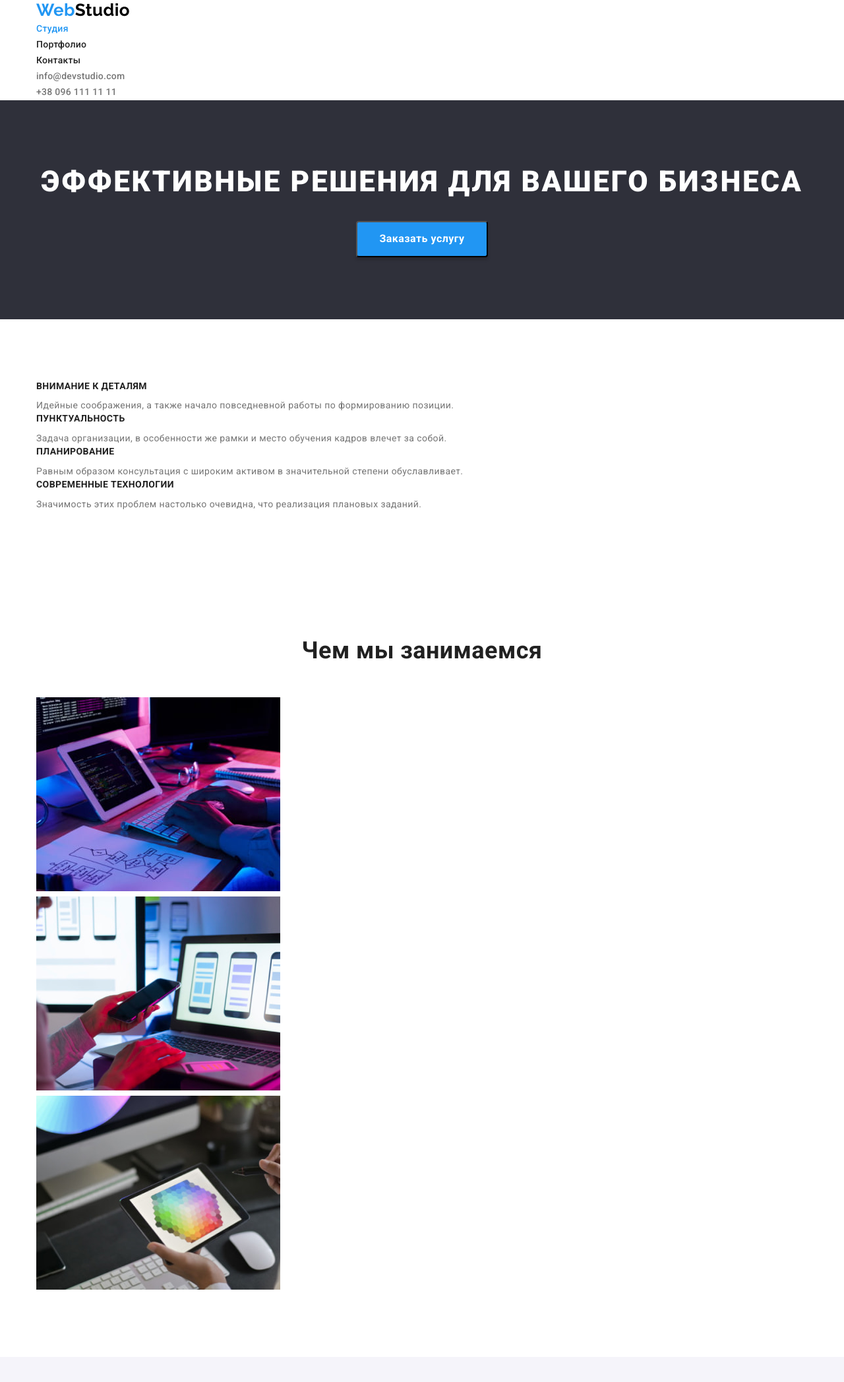
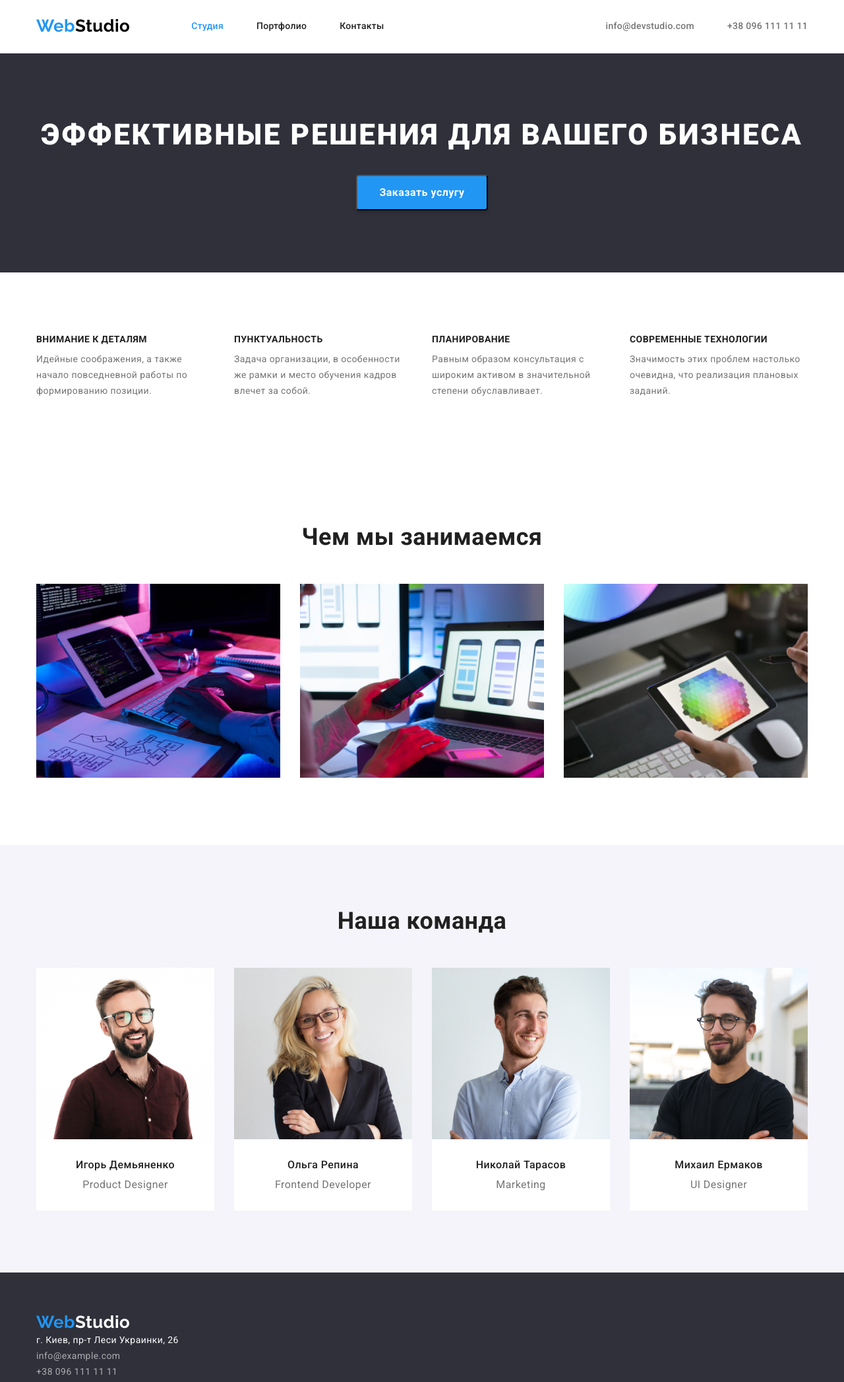
Before and after one commit to ihorigor/goit-markup-hw-03, a plain HTML site: page index.html in a window 1280 px wide. Shown: the top 2095 px of the page at 66% size. Drawn offline with nearby package versions, Linux system fonts and the light colour scheme.

Commit message:
добавляет flex разметку

```diff
--- a/css/styles.css
+++ b/css/styles.css
@@ -19,6 +19,7 @@ color: #188ce8;
 	--background-color-primary: #e5e5e5;
 	--logo-color: #000000;
 	--text-color-a-canal: rgba(255, 255, 255, 0.6);
+	--card-set-gap: 30px;
 }
 body {
 	color: var(--primary-text-color);
@@ -42,6 +43,7 @@ ul {
 	padding: 0;
 	margin: 0;
 }
+
 .container {
 	width: 1200px;
 	padding-left: 15px;
@@ -53,15 +55,21 @@ ul {
 	padding-top: 94px;
 	padding-bottom: 94px;
 }
-/* сброс точек */
-.list {
-	list-style: none;
+/* header */
+.header {
+	border-bottom: 1px solid #ececec;
+}
+.container.flex {
+	display: flex;
+	align-items: center;
 }
 /* логотип */
 .logo {
+	display: flex;
+	align-items: center;
+	margin-right: 93px;
 	color: var(--accent-color);
 	font-family: Raleway, sans-serif;
-
 	font-weight: 700;
 	font-size: 26px;
 	line-height: 1.2;
@@ -72,7 +80,20 @@ ul {
 }
 
 /* site-nav */
+.list.flex {
+	display: flex;
+}
+.site-nav.list {
+	display: flex;
+}
+.list .item:not(:last-child) {
+	margin-right: 50px;
+}
 .site-nav .link {
+	display: block;
+	padding-top: 32px;
+	padding-bottom: 32px;
+
 	color: var(--title-text-color);
 
 	font-weight: 500;
@@ -88,7 +109,13 @@ ul {
 	color: var(--accent-color);
 }
 /* телефон эмейл */
+
+.auth-nav {
+	margin-left: auto;
+}
 .auth-nav .link {
+	display: block;
+
 	color: var(--primary-text-color);
 
 	font-weight: 500;
@@ -135,7 +162,11 @@ ul {
 	background-color: var(--bgc-color-section);
 	text-align: center;
 }
-/* benefits */
+/* benefits преймушества  */
+.list.benefits-flex {
+	flex-wrap: wrap;
+	display: flex;
+}
 .section-title.benefits {
 	margin-bottom: 10px;
 	font-weight: 700;
@@ -143,14 +174,29 @@ ul {
 	line-height: 1.14;
 	text-transform: uppercase;
 }
+.item-f {
+	width: 270px;
+	margin-right: 30px;
+}
+.item-f:last-child {
+	margin-right: 0;
+}
 /* team */
 .img {
 	margin-bottom: 30px;
+	display: block;
 }
 .team-text {
 	margin-bottom: 30px;
 	font-size: 16px;
 	line-height: 1.2;
+}
+/* work */
+.item-work {
+	margin-right: 30px;
+}
+.list.flex .item-work:last-child {
+	margin-right: 0;
 }
 /* КНОПКИ button */
 .hero .button {
@@ -169,7 +215,7 @@ ul {
 }
 .button {
 	display: inline-block;
-
+	padding: 6px 22px;
 	background: var(--primary-bg-color);
 	color: var(--title-text-color);
 	font-family: 'Roboto';
@@ -188,18 +234,27 @@ ul {
 }
 .button.current {
 	background-color: var(--accent-color);
+	color: var(--primary-white-color);
+}
+.button-flex {
+	margin-right: 8px;
 }
 /* FUTER */
 /* физический адрес */
 .link-gm {
 	color: var(--primary-white-color);
+	margin-bottom: 9px;
 	font-style: normal;
 	text-decoration: none;
 }
 .footer {
 	background-color: var(--bgc-color-section);
+	padding-top: 60px;
+	padding-bottom: 60px;
 }
-
+.footer .container .auth-nav {
+	display: block;
+}
 .footer .logo-text {
 	color: var(--primary-white-color);
 }
@@ -210,10 +265,17 @@ ul {
 	font-weight: 400;
 	text-decoration: none;
 }
-
+.footer-link.margin {
+	margin-bottom: 9px;
+}
 /* картинки фон */
-.list-img {
+.item-img {
+	margin-right: 30px;
 	background-color: var(--primary-white-color);
+	text-align: center;
+}
+.list.flex .item-img:last-child {
+	margin-right: 0;
 }
 .section.team {
 	background: var(--primary-bg-color);
@@ -232,4 +294,26 @@ ul {
 }
 .link-portfolio {
 	text-decoration: none;
+	display: block;
 }
+.list.portfolio-flex {
+	display: flex;
+	flex-wrap: wrap;
+	margin-top: 50px;
+}
+
+.card-content {
+	padding-left: 24px;
+	padding-right: 24px;
+	padding-top: 20px;
+	padding-bottom: 20px;
+}
+.img-portfolio {
+	display: block;
+}
+.list-img {
+	margin-right: 30px;
+}
+.list.portfolio-flex .list-img:nth-child(3n + 3) {
+	margin-right: 0px;
+}
--- a/index.html
+++ b/index.html
@@ -4,7 +4,7 @@
 		<meta charset="UTF-8" />
 		<meta http-equiv="X-UA-Compatible" content="IE=edge" />
 		<meta name="viewport" content="width=device-width, initial-scale=1.0" />
-		<title>hw2</title>
+		<title>hw3</title>
 		<link rel="preconnect" href="https://fonts.googleapis.com" />
 		<link rel="preconnect" href="https://fonts.gstatic.com" crossorigin />
 		<link
@@ -21,27 +21,29 @@
 
 	<body>
 		<!--шапка сайта-->
-		<header>
-			<div class="container">
+		<header class="header">
+			<div class="container flex">
 				<nav class="site-nav list">
 					<a class="logo" href="./index.html"
 						>Web<span class="logo-text">Studio</span></a
 					>
-					<ul class="list">
-						<li><a class="link current" href="">Студия</a></li>
-						<li><a class="link" href="./portfolio.html">Портфолио</a></li>
-						<li><a class="link" href="">Контакты</a></li>
+					<ul class="list flex">
+						<li class="item"><a class="link current" href="">Студия</a></li>
+						<li class="item">
+							<a class="link" href="./portfolio.html">Портфолио</a>
+						</li>
+						<li class="item"><a class="link" href="">Контакты</a></li>
 					</ul>
 				</nav>
 
 				<div class="auth-nav">
-					<ul class="list">
-						<li>
+					<ul class="list flex">
+						<li class="item">
 							<a class="link" href="emailto:info@devstudio.com"
 								>info@devstudio.com
 							</a>
 						</li>
-						<li>
+						<li class="item">
 							<a class="link" href="tel:+380961111111"> +38 096 111 11 11</a>
 						</li>
 					</ul>
@@ -58,33 +60,34 @@
 				</div>
 			</section>
 
-			<!--преймушества-->
+			<!--преймушества benefits-->
 			<section class="section">
 				<div class="container">
 					<h2 hidden>Преймушества</h2>
-					<ul class="list">
-						<li>
+
+					<ul class="list benefits-flex">
+						<li class="item-f">
 							<h3 class="section-title benefits">Внимание к деталям</h3>
 							<p>
 								Идейные соображения, а также начало повседневной работы по
 								формированию позиции.
 							</p>
 						</li>
-						<li>
+						<li class="item-f">
 							<h3 class="section-title benefits">Пунктуальность</h3>
 							<p>
 								Задача организации, в особенности же рамки и место обучения
 								кадров влечет за собой.
 							</p>
 						</li>
-						<li>
+						<li class="item-f">
 							<h3 class="section-title benefits">Планирование</h3>
 							<p class="test">
 								Равным образом консультация с широким активом в значительной
 								степени обуславливает.
 							</p>
 						</li>
-						<li>
+						<li class="item-f">
 							<h3 class="section-title benefits">Современные технологии</h3>
 							<p>
 								Значимость этих проблем настолько очевидна, что реализация
@@ -98,8 +101,8 @@
 			<section class="section">
 				<div class="container">
 					<h2 class="section-title primary">Чем мы занимаемся</h2>
-					<ul class="list">
-						<li>
+					<ul class="list flex">
+						<li class="item-work">
 							<img
 								src="./images/work-1.jpg"
 								alt="верстка, дизайн, внешнее оформление"
@@ -107,7 +110,7 @@
 								height="294"
 							/>
 						</li>
-						<li>
+						<li class="item-work">
 							<img
 								src="./images/work-2.jpg"
 								alt="Разработка моб. приложений"
@@ -115,7 +118,7 @@
 								height="294"
 							/>
 						</li>
-						<li>
+						<li class="item-work">
 							<img
 								src="./images/work-3.jpg"
 								alt="выбор цвета на планшете"
@@ -130,8 +133,8 @@
 			<section class="section team">
 				<div class="container">
 					<h2 class="section-title primary">Наша команда</h2>
-					<ul class="list">
-						<li class="list-img">
+					<ul class="list flex">
+						<li class="item-img">
 							<img
 								class="img"
 								src="./images/taem-ihor.jpg"
@@ -142,7 +145,7 @@
 							<h3 class="section-title team">Игорь Демьяненко</h3>
 							<p class="team-text" lang="en">Product Designer</p>
 						</li>
-						<li class="list-img">
+						<li class="item-img">
 							<img
 								class="img"
 								src="./images/team-ola.jpg"
@@ -153,7 +156,7 @@
 							<h3 class="section-title team">Ольга Репина</h3>
 							<p class="team-text" lang="en">Frontend Developer</p>
 						</li>
-						<li class="list-img">
+						<li class="item-img">
 							<img
 								class="img"
 								src="./images/team-niko.jpg"
@@ -164,7 +167,7 @@
 							<h3 class="section-title team">Николай Тарасов</h3>
 							<p class="team-text" lang="en">Marketing</p>
 						</li>
-						<li class="list-img">
+						<li class="item-img">
 							<img
 								class="img"
 								src="./images/team-misha.jpg"
@@ -181,6 +184,7 @@
 		</main>
 		<!-- подвал сайта -->
 		<footer class="footer">
+			<div class="container">
 				<a class="logo" href="./index.html"
 					>Web<span class="logo-text">Studio</span></a
 				>
@@ -192,7 +196,7 @@
 							</a>
 						</li>
 						<li>
-						<a class="footer-link" href="mailto:info@devstudio.com">
+							<a class="footer-link margin" href="mailto:info@devstudio.com">
 								info@example.com</a
 							>
 						</li>
@@ -203,6 +207,7 @@
 						</li>
 					</ul>
 				</address>
+			</div>
 		</footer>
 	</body>
 </html>
--- a/portfolio.html
+++ b/portfolio.html
@@ -11,168 +11,220 @@
 			href="https://fonts.googleapis.com/css2?family=Raleway:wght@700&family=Roboto:wght@400;500;700;900&display=swap"
 			rel="stylesheet"
 		/>
+		<link
+			rel="stylesheet"
+			href="https://cdnjs.cloudflare.com/ajax/libs/modern-normalize/1.1.0/modern-normalize.min.css"
+		/>
+
 		<link rel="stylesheet" href="./css/styles.css" />
 	</head>
 
 	<body>
 		<!--шапка сайта-->
-		<header>
+		<header class="header">
+			<div class="container flex">
 				<nav class="site-nav list">
 					<a class="logo" href="./index.html"
 						>Web<span class="logo-text">Studio</span></a
 					>
-				<ul class="list">
-					<li><a class="link" href="./index.html">Студия</a></li>
-					<li><a class="link current" href="">Портфолио</a></li>
-					<li><a class="link" href="">Контакты</a></li>
+					<ul class="list flex">
+						<li class="item"><a class="link current" href="">Студия</a></li>
+						<li class="item">
+							<a class="link" href="./portfolio.html">Портфолио</a>
+						</li>
+						<li class="item"><a class="link" href="">Контакты</a></li>
 					</ul>
 				</nav>
+
 				<div class="auth-nav">
-				<ul class="list">
-					<li>
+					<ul class="list flex">
+						<li class="item">
 							<a class="link" href="emailto:info@devstudio.com"
 								>info@devstudio.com
 							</a>
 						</li>
-					<li>
+						<li class="item">
 							<a class="link" href="tel:+380961111111"> +38 096 111 11 11</a>
 						</li>
 					</ul>
 				</div>
+			</div>
 		</header>
 		<main>
 			<section class="section">
+				<div class="container">
 					<h1 hidden>Примеры работ студии</h1>
-				<ul class="list">
-					<li><button type="button" class="button current">Все</button></li>
-					<li><button type="button" class="button">Веб-сайты</button></li>
-					<li><button type="button" class="button">Приложения</button></li>
-					<li><button type="button" class="button">Дизайн</button></li>
-					<li><button type="button" class="button">Маркетинг</button></li>
+					<ul class="list flex">
+						<li class="button-flex">
+							<button type="button" class="button current">Все</button>
+						</li>
+						<li class="button-flex">
+							<button type="button" class="button">Веб-сайты</button>
+						</li>
+						<li class="button-flex">
+							<button type="button" class="button">Приложения</button>
+						</li>
+						<li class="button-flex">
+							<button type="button" class="button">Дизайн</button>
+						</li>
+						<li class="button-flex">
+							<button type="button" class="button">Маркетинг</button>
+						</li>
 					</ul>
-				<ul class="list">
+					<ul class="list portfolio-flex">
 						<li class="list-img">
 							<a class="link-portfolio" href="">
 								<img
+									class="img-portfolio"
 									src="./images/portfolio/port-1.jpg"
 									alt="Веб-сайт"
 									height="294"
 									width="370"
 								/>
+								<div class="card-content">
 									<h2 class="section-title portfolio">Технокряк</h2>
 									<p class="portfolio-text">Веб-сайт</p>
+								</div>
 							</a>
 						</li>
 						<li class="list-img">
 							<a class="link-portfolio" href="">
 								<img
+									class="img-portfolio"
 									src="./images/portfolio/port-2.jpg"
 									alt="Постер New Orlean vs
 							Golden Star"
 									height="294"
 									width="370"
 								/>
+								<div class="card-content">
 									<h2 class="section-title portfolio">
 										Постер New Orlean vs Golden Star
 									</h2>
 									<p class="portfolio-text">Дизайн</p>
+								</div>
 							</a>
 						</li>
 						<li class="list-img">
 							<a class="link-portfolio" href="">
 								<img
+									class="img-portfolio"
 									src="./images/portfolio/port-3.jpg"
 									alt="Приложение Ресторан
 							Seafood"
 									height="294"
 									width="370"
 								/>
+								<div class="card-content">
 									<h2 class="section-title portfolio">Ресторан Seafood</h2>
 									<p class="portfolio-text">Приложение</p>
+								</div>
 							</a>
 						</li>
 						<li class="list-img">
 							<a class="link-portfolio" href="">
 								<img
+									class="img-portfolio"
 									src="./images/portfolio/port-4.jpg"
 									alt="Проект Prime"
 									height="294"
 									width="370"
 								/>
+								<div class="card-content">
 									<h2 class="section-title portfolio">Проект Prime</h2>
 									<p class="portfolio-text">Маркетинг</p>
+								</div>
 							</a>
 						</li>
 						<li class="list-img">
 							<a class="link-portfolio" href="">
 								<img
+									class="img-portfolio"
 									src="./images/portfolio/port-5.jpg"
 									alt="Проект Boxes"
 									height="294"
 									width="370"
 								/>
+								<div class="card-content">
 									<h2 class="section-title portfolio">Проект Boxes</h2>
 									<p class="portfolio-text">Приложение</p>
+								</div>
 							</a>
 						</li>
 						<li class="list-img">
 							<a class="link-portfolio" href="">
 								<img
+									class="img-portfolio"
 									src="./images/portfolio/port-6.jpg"
 									alt="Inspiration has no
 							Borders"
 									height="294"
 									width="370"
 								/>
+								<div class="card-content">
 									<h2 class="section-title portfolio">
 										Inspiration has no Borders
 									</h2>
 									<p class="portfolio-text">Веб-сайт</p>
+								</div>
 							</a>
 						</li>
 						<li class="list-img">
 							<a class="link-portfolio" href="">
 								<img
+									class="img-portfolio"
 									src="./images/portfolio/port-7.jpg"
 									alt="Издание Limited
 							Edition"
 									height="294"
 									width="370"
 								/>
-							<h2 class="section-title portfolio">Издание Limited Edition</h2>
+								<div class="card-content">
+									<h2 class="section-title portfolio">
+										Издание Limited Edition
+									</h2>
 									<p class="portfolio-text">Дизайн</p>
+								</div>
 							</a>
 						</li>
 						<li class="list-img">
 							<a class="link-portfolio" href="">
 								<img
+									class="img-portfolio"
 									src="./images/portfolio/port-8.jpg"
 									alt="Проект LAB"
 									height="294"
 									width="370"
 								/>
+								<div class="card-content">
 									<h2 class="section-title portfolio">Проект LAB</h2>
 									<p class="portfolio-text">Маркетинг</p>
+								</div>
 							</a>
 						</li>
 						<li class="list-img">
 							<a class="link-portfolio" href="">
 								<img
+									class="img-portfolio"
 									src="./images/portfolio/port-9.jpg"
 									alt="Growing
 									Business"
 									height="294"
 									width="370"
 								/>
+								<div class="card-content">
 									<h2 class="section-title portfolio">Growing Business</h2>
 									<p class="portfolio-text">Приложение</p>
+								</div>
 							</a>
 						</li>
 					</ul>
+				</div>
 			</section>
 		</main>
 		<!-- подвал сайта -->
 		<footer class="footer">
+			<div class="container">
 				<a class="logo" href="./index.html"
 					>Web<span class="logo-text">Studio</span></a
 				>
@@ -195,6 +247,7 @@
 						</li>
 					</ul>
 				</address>
+			</div>
 		</footer>
 	</body>
 </html>
```
Lines whose indentation alone changed are shown as unchanged.
